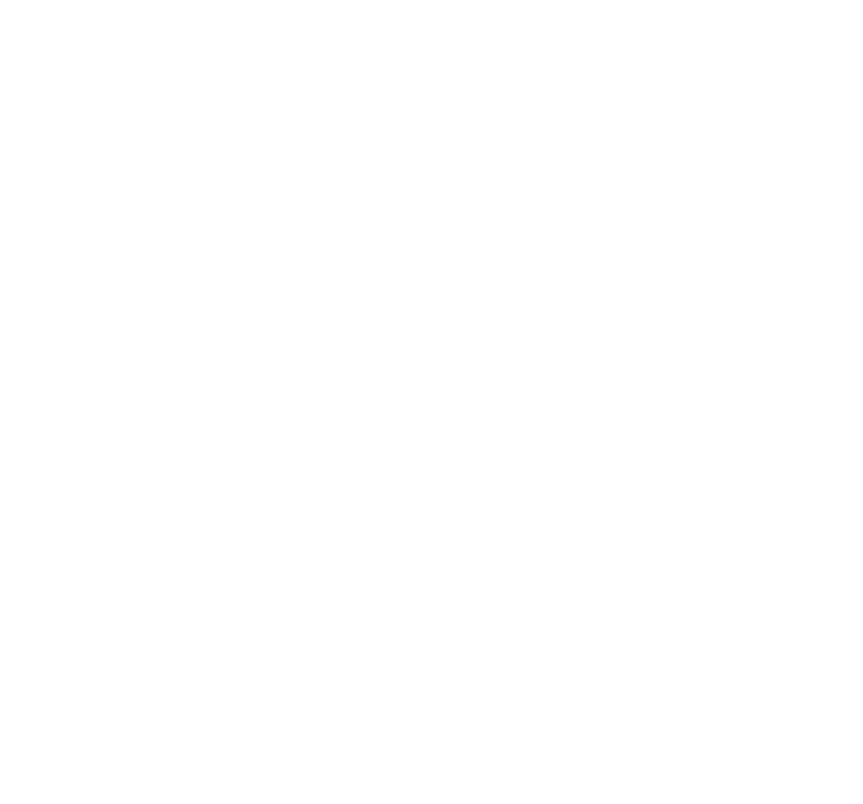
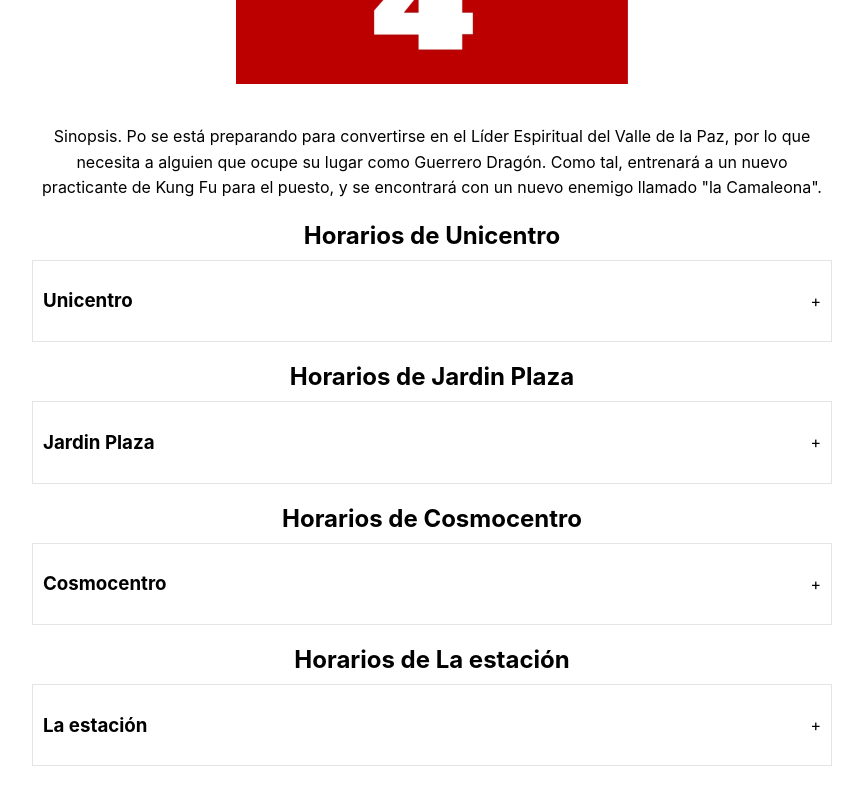
Before and after one commit to JuandDRP/ProyectoFinal, a React (Create React App) app in the folder estructuras-proyecto/: page /Detalle1 in a window 1280 px wide. Before the commit this address had no page. Shown: the part 660-1464 px from the top of the page, without its empty margins (208-1071 px from the left). Before the commit the page ends 800 px from the top, so only its background shows below. Built offline with nearby package versions, Linux system fonts and the light colour scheme.

Commit message:
Ultimo commit

```diff
--- a/estructuras-proyecto/src/App.js
+++ b/estructuras-proyecto/src/App.js
@@ -1,26 +1,46 @@
 import React from 'react';
 import './App.css';
 import Pelicula from './componentes/Pelicula.js';
-import { BrowserRouter as Router, Routes, Route } from 'react-router-dom'; // Utilizamos Routes en lugar de Route
-
+import { BrowserRouter as Router, Routes, Route, useParams } from 'react-router-dom';
 import PaginaPrincipal from './componentes/PaginaPrincipal.js';
 import Comidas from './componentes/Comidas.js';
 import SobreNosotros from './componentes/SobreNosotros.js';
-
+import Detalle1 from './componentes/DetallePelis/Detalle1.js';
+import Detalle2 from './componentes/DetallePelis/Detalle2.js';
+import Detalle3 from './componentes/DetallePelis/Detalle3.js';
+import Detalle4 from './componentes/DetallePelis/Detalle4.js';
 function App() {
   return (
     <div className="App">
-
       <Router>
-        <Routes> {/* Envuelve tus Routes dentro del componente Routes */}
+        <Routes>
           <Route path="/" element={<PaginaPrincipal />} />
-          <Route path="/peliculas"  element={<Pelicula /> } />
-          <Route path="/comidas"  element={<Comidas /> } />
-          <Route path="/sobre-nosotros"  element={<SobreNosotros /> } />
+          <Route path="/peliculas" element={<Pelicula />} />
+          <Route path="/comidas" element={<Comidas />} />
+          <Route path="/sobre-nosotros" element={<SobreNosotros />} />
+          <Route path="/:nombre" element={<DetalleComponent />} />
         </Routes>
       </Router>
     </div>
   );
 }
 
+function DetalleComponent() {
+  const { nombre } = useParams();
+
+  if (nombre === 'Detalle1') {
+    return <Detalle1/>;
+  } else if (nombre === 'Detalle2') {
+    return <Detalle2/>;
+  }
+  else if (nombre === 'Detalle3') {
+    return <Detalle3/>;
+  }
+  else if (nombre === 'Detalle4') {
+    return <Detalle4/>;
+  }
+
+  return <div>Película no encontrada</div>;
+}
+
 export default App;
--- /dev/null
+++ b/estructuras-proyecto/src/componentes/DetallePelis/Detalle.css
@@ -0,0 +1,23 @@
+/* Estilos para el componente Detalle1 */
+.detalle-container {
+    max-width: 800px;
+    margin: 0 auto;
+    padding: 20px;
+  }
+
+  .detalle-container h2 {
+    font-size: 24px;
+    margin-bottom: 10px;
+  }
+
+  .detalle-container img {
+    max-width: 100%;
+    height: auto;
+    margin-bottom: 20px;
+  }
+
+  .detalle-container p {
+    font-size: 16px;
+    line-height: 1.6;
+    margin-bottom: 20px;
+  }
--- /dev/null
+++ b/estructuras-proyecto/src/componentes/DetallePelis/Detalle1.js
@@ -0,0 +1,32 @@
+import React from 'react';
+
+import TablaHorarios from './TablaHorarios';
+import Navbar from '../Navbar';
+import '../DetallePelis/../DetallePelis/Detalle.css';
+const Detalle1 = () => {
+
+  // Encuentra la película correspondiente según el nombre en los parámetros de la URL
+
+
+  // Manejo si no se encuentra la película
+
+
+  return (
+    <div className='detalle-container'>
+      <Navbar />
+      <h2>KunfuPanda</h2>
+
+      <img
+        src={`${process.env.PUBLIC_URL}/imagenes/KunfuPanda.png`}
+        alt={`Kung Fu Panda`}
+      />
+      {<p> Sinopsis. Po se está preparando para convertirse en el Líder Espiritual del Valle de la Paz, por lo que necesita a alguien que ocupe su lugar como Guerrero Dragón. Como tal, entrenará a un nuevo practicante de Kung Fu para el puesto, y se encontrará con un nuevo enemigo llamado "la Camaleona".</p>}
+      {<p></p>}
+
+
+      <TablaHorarios/>
+    </div>
+  );
+};
+
+export default Detalle1;
--- /dev/null
+++ b/estructuras-proyecto/src/componentes/DetallePelis/Detalle2.js
@@ -0,0 +1,26 @@
+import React from 'react';
+import TablaHorarios from './TablaHorarios';
+import Navbar from '../Navbar';
+
+const Detalle2 = () => {
+
+
+
+  return (
+    <div>
+      <Navbar />
+      <h2>El Exorcista</h2>
+      <img
+        src={`${process.env.PUBLIC_URL}/imagenes/ElExorcista.png`}
+        alt={`El Exorcista`}
+      />
+
+      {<p>Sinopsis.Una inocente niña de 12 años sufre un grave trastorno en su comportamiento, pero los médicos son incapaces de diagnosticar las causas. En realidad, está poseída por el demonio y solo un exorcismo puede sanarla.</p>}
+      {<p></p>}
+      <TablaHorarios/>
+    </div>
+
+  );
+};
+
+export default Detalle2;
--- /dev/null
+++ b/estructuras-proyecto/src/componentes/DetallePelis/Detalle3.js
@@ -0,0 +1,31 @@
+import React from 'react';
+
+import TablaHorarios from './TablaHorarios';
+import Navbar from '../Navbar';
+const Detalle3 = () => {
+
+  // Encuentra la película correspondiente según el nombre en los parámetros de la URL
+
+
+  // Manejo si no se encuentra la película
+
+
+  return (
+    <div>
+      <Navbar />
+      <h2>Soy Leyenda</h2>
+      <img
+        src={`${process.env.PUBLIC_URL}/imagenes/SoyLeyenda.png`}
+        alt={`Soy Leyenda`}
+      />
+      {}
+      {<p>Sinopsis.Robert Neville es el único superviviente de una guerra bacteriológica que ha asolado el planeta y convertido al resto de la humanidad en vampiros. Su vida se ha reducido a asesinar el máximo número posible de estos seres sanguinarios durante el día, y a soportar su asedio cada noche.</p>}
+
+      <TablaHorarios/>
+
+    </div>
+
+  );
+};
+
+export default Detalle3;
--- /dev/null
+++ b/estructuras-proyecto/src/componentes/DetallePelis/Detalle4.js
@@ -0,0 +1,29 @@
+import React from 'react';
+
+import TablaHorarios from './TablaHorarios';
+import Navbar from '../Navbar';
+const Detalle4 = () => {
+
+  // Encuentra la película correspondiente según el nombre en los parámetros de la URL
+
+
+  // Manejo si no se encuentra la película
+
+
+  return (
+    <div>
+      <Navbar />
+      <h2>Toy Story</h2>
+      <img
+        src={`${process.env.PUBLIC_URL}/imagenes/ToyStory.png`}
+        alt={`Soy Leyenda`}
+      />
+      {}
+      {<p>Sinopsis. TOY STORY sigue las aventuras de los juguetes que pertenecen a un niño llamado Andy. Su favorito es un sheriff del Viejo Oeste llamado Woody (con la voz de Tom Hanks), quien actúa como el líder del resto de los juguetes de Andy, incluido un Tyrannosaurus Rex (Wallace Shawn) y Mr. Potato Head (Don Rickles). Todo va bien hasta que Andy reciba un regalo de cumpleaños muy especial: un astronauta de juguete llamado Buzz Lightyear (Tim Allen). Woody se pone celoso y, en un esfuerzo por evitar que Andy se lleve a Buzz con él en una excursión, accidentalmente empuja a Buzz por la ventana. Sintiéndose muy mal por lo que ha hecho, Woody lo sigue, decidido a llevar a Buzz de vuelta a casa con Andy antes de que la familia se mude a su nueva casa.</p>}
+      {<p></p>}
+      <TablaHorarios/>
+    </div>
+  );
+};
+
+export default Detalle4;
--- /dev/null
+++ b/estructuras-proyecto/src/componentes/DetallePelis/HorarioCine.js
@@ -0,0 +1,34 @@
+import React, { useState } from 'react';
+
+const HorarioCine = ({ lugar, horarios }) => {
+  const [expanded, setExpanded] = useState(false);
+
+  const toggleExpanded = () => {
+    setExpanded(!expanded);
+  };
+
+  return (
+    <div className="horario-cine">
+      <div className="horario-header" onClick={toggleExpanded}>
+        <h3>{lugar}</h3>
+        <span>{expanded ? '-' : '+'}</span>
+      </div>
+      {expanded && (
+        <div className="horario-body">
+          {horarios.map((horario, index) => (
+            <div key={index}>
+              <h4>{horario.dia}</h4>
+              <ul>
+                {horario.horario.map((hora, i) => (
+                  <li key={i}>{hora}</li>
+                ))}
+              </ul>
+            </div>
+          ))}
+        </div>
+      )}
+    </div>
+  );
+};
+
+export default HorarioCine;
--- /dev/null
+++ b/estructuras-proyecto/src/componentes/DetallePelis/TablaHora.css
@@ -0,0 +1,37 @@
+
+.tabla-container {
+    max-width: 800px;
+    margin: 0 auto;
+    padding: 20px;
+  }
+
+  .tabla-container h2 {
+    font-size: 24px;
+    margin-bottom: 20px;
+  }
+
+  .horario-cine {
+    border: 1px solid #ccc8;
+    margin-bottom: 20px;
+    padding: 10px;
+  }
+
+  .horario-header {
+    display: flex;
+    justify-content: space-between;
+    align-items: center;
+    cursor: pointer;
+  }
+
+  .horario-body {
+    margin-top: 10px;
+  }
+
+  .horario-body ul {
+    list-style-type: none;
+    padding: 0;
+  }
+
+  .horario-body ul li {
+    margin-bottom: 5px;
+  }
--- /dev/null
+++ b/estructuras-proyecto/src/componentes/DetallePelis/TablaHorarios.js
@@ -0,0 +1,70 @@
+import React from 'react';
+import HorarioCine from './HorarioCine';
+import './TablaHora.css';
+
+const TablaHorarios = () => {
+  const horariosCine = [
+    {
+      lugar: 'Unicentro',
+      horarios: [
+        { dia: 'Lunes', horario: ['10:00 AM', '12:30 PM', '3:00 PM', '6:00 PM', '9:00 PM'] },
+        { dia: 'Martes', horario: ['10:00 AM', '12:30 PM', '3:00 PM', '6:00 PM', '9:00 PM'] },
+        { dia: 'Miércoles', horario: ['10:00 AM', '12:30 PM', '3:00 PM', '6:00 PM', '9:00 PM'] },
+        { dia: 'Jueves', horario: ['10:00 AM', '12:30 PM', '3:00 PM', '6:00 PM', '9:00 PM'] },
+        { dia: 'Viernes', horario: ['10:00 AM', '12:30 PM', '3:00 PM', '6:00 PM', '9:00 PM'] },
+        { dia: 'Sábado', horario: ['10:00 AM', '12:30 PM', '3:00 PM', '6:00 PM', '9:00 PM'] },
+        { dia: 'Domingo', horario: ['10:00 AM', '12:30 PM', '3:00 PM', '6:00 PM', '9:00 PM'] },
+      ]
+    },
+    {
+      lugar: 'Jardin Plaza',
+      horarios: [
+        { dia: 'Lunes', horario: ['10:00 AM', '12:30 PM', '3:00 PM', '6:00 PM', '9:00 PM'] },
+        { dia: 'Martes', horario: ['10:00 AM', '12:30 PM', '3:00 PM', '6:00 PM', '9:00 PM'] },
+        { dia: 'Miércoles', horario: ['10:00 AM', '12:30 PM', '3:00 PM', '6:00 PM', '9:00 PM'] },
+        { dia: 'Jueves', horario: ['10:00 AM', '12:30 PM', '3:00 PM', '6:00 PM', '9:00 PM'] },
+        { dia: 'Viernes', horario: ['10:00 AM', '12:30 PM', '3:00 PM', '6:00 PM', '9:00 PM'] },
+        { dia: 'Sábado', horario: ['10:00 AM', '12:30 PM', '3:00 PM', '6:00 PM', '9:00 PM'] },
+        { dia: 'Domingo', horario: ['10:00 AM', '12:30 PM', '3:00 PM', '6:00 PM', '9:00 PM'] },
+      ]
+    },
+    {
+      lugar: 'Cosmocentro',
+      horarios: [
+        { dia: 'Lunes', horario: ['10:00 AM', '12:30 PM', '3:00 PM', '6:00 PM', '9:00 PM'] },
+        { dia: 'Martes', horario: ['10:00 AM', '12:30 PM', '3:00 PM', '6:00 PM', '9:00 PM'] },
+        { dia: 'Miércoles', horario: ['10:00 AM', '12:30 PM', '3:00 PM', '6:00 PM', '9:00 PM'] },
+        { dia: 'Jueves', horario: ['10:00 AM', '12:30 PM', '3:00 PM', '6:00 PM', '9:00 PM'] },
+        { dia: 'Viernes', horario: ['10:00 AM', '12:30 PM', '3:00 PM', '6:00 PM', '9:00 PM'] },
+        { dia: 'Sábado', horario: ['10:00 AM', '12:30 PM', '3:00 PM', '6:00 PM', '9:00 PM'] },
+        { dia: 'Domingo', horario: ['10:00 AM', '12:30 PM', '3:00 PM', '6:00 PM', '9:00 PM'] },
+      ]
+    },
+    {
+      lugar: 'La estación',
+      horarios: [
+        { dia: 'Lunes', horario: ['10:00 AM', '12:30 PM', '3:00 PM', '6:00 PM', '9:00 PM'] },
+        { dia: 'Martes', horario: ['10:00 AM', '12:30 PM', '3:00 PM', '6:00 PM', '9:00 PM'] },
+        { dia: 'Miércoles', horario: ['10:00 AM', '12:30 PM', '3:00 PM', '6:00 PM', '9:00 PM'] },
+        { dia: 'Jueves', horario: ['10:00 AM', '12:30 PM', '3:00 PM', '6:00 PM', '9:00 PM'] },
+        { dia: 'Viernes', horario: ['10:00 AM', '12:30 PM', '3:00 PM', '6:00 PM', '9:00 PM'] },
+        { dia: 'Sábado', horario: ['10:00 AM', '12:30 PM', '3:00 PM', '6:00 PM', '9:00 PM'] },
+        { dia: 'Domingo', horario: ['10:00 AM', '12:30 PM', '3:00 PM', '6:00 PM', '9:00 PM'] },
+      ]
+    }
+    // Agrega más lugares con sus respectivos horarios aquí si es necesario
+  ];
+
+  return (
+    <div>
+      {horariosCine.map((cine, index) => (
+        <div key={index} className="tabla-horarios">
+          <h2>Horarios de {cine.lugar}</h2>
+          <HorarioCine lugar={cine.lugar} horarios={cine.horarios} />
+        </div>
+      ))}
+    </div>
+  );
+};
+
+export default TablaHorarios;
```
Also changed, not shown: estructuras-proyecto/src/componentes/Pelicula.js (+42 -32 lines).
